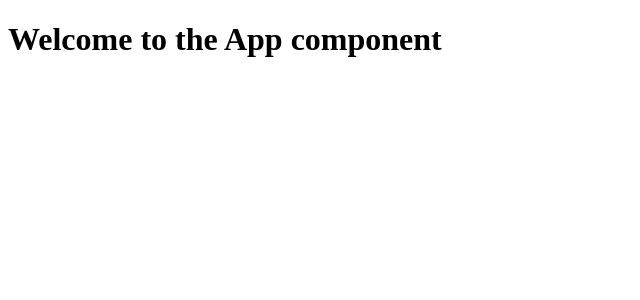
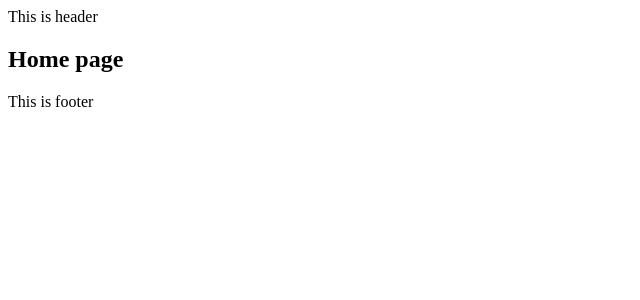
Before and after one commit to 42-alex/todolist, a React app in the folder front/: page / in a window 1280 px wide. Shown: the top 300 px of the page, without its empty margins (0-640 px from the left). Built offline with nearby package versions, Linux system fonts and the light colour scheme.

Commit message:
Add react router package and set up routes.

```diff
--- a/front/package.json
+++ b/front/package.json
@@ -36,6 +36,7 @@
   },
   "dependencies": {
     "react": "^18.2.0",
-    "react-dom": "^18.2.0"
+    "react-dom": "^18.2.0",
+    "react-router-dom": "^6.3.0"
   }
 }
--- a/front/src/index.js
+++ b/front/src/index.js
@@ -1,6 +1,11 @@
 import React from 'react';
 import ReactDOM from 'react-dom/client';
 import App from './pages/App/App';
+import { BrowserRouter } from 'react-router-dom';
 
 const root = ReactDOM.createRoot(document.getElementById('root'));
-root.render(<App />);
+root.render(
+  <BrowserRouter>
+    <App />
+  </BrowserRouter>
+);
--- a/front/src/pages/App/App.tsx
+++ b/front/src/pages/App/App.tsx
@@ -1,9 +1,23 @@
 import React from 'react';
+import { Routes, Route } from 'react-router-dom';
+import Header from './Header';
+import Footer from './Footer';
+import Home from '../Home';
+import AddItem from '../AddItem';
+import EditItem from '../EditItem';
+import NoMatch from '../NoMatch';
 
 const App: React.FC = () => {
   return (
-    <div>
-      <h1>Welcome to the App component</h1>
+    <div className="app">
+      <Header />
+      <Routes>
+        <Route path="/" element={<Home />} />
+        <Route path="/add" element={<AddItem />} />
+        <Route path="/edit" element={<EditItem />} />
+        <Route path="*" element={<NoMatch />} />
+      </Routes>
+      <Footer />
     </div>
   );
 }
--- a/front/webpack.config.js
+++ b/front/webpack.config.js
@@ -50,7 +50,11 @@ module.exports={
     /** "liveReload"
      * disable live reload on the browser. "hot" must be set to false for this to work
      */
-    liveReload: true
+    liveReload: true,
+    /** "historyApiFallback"
+     *  without this property manual react-router doesn't work well
+     */
+    historyApiFallback: true,
   },
   resolve: {
     /** "extensions"
```
Also changed, not shown: 1 other file (tests, documents, lock files or other folders).
